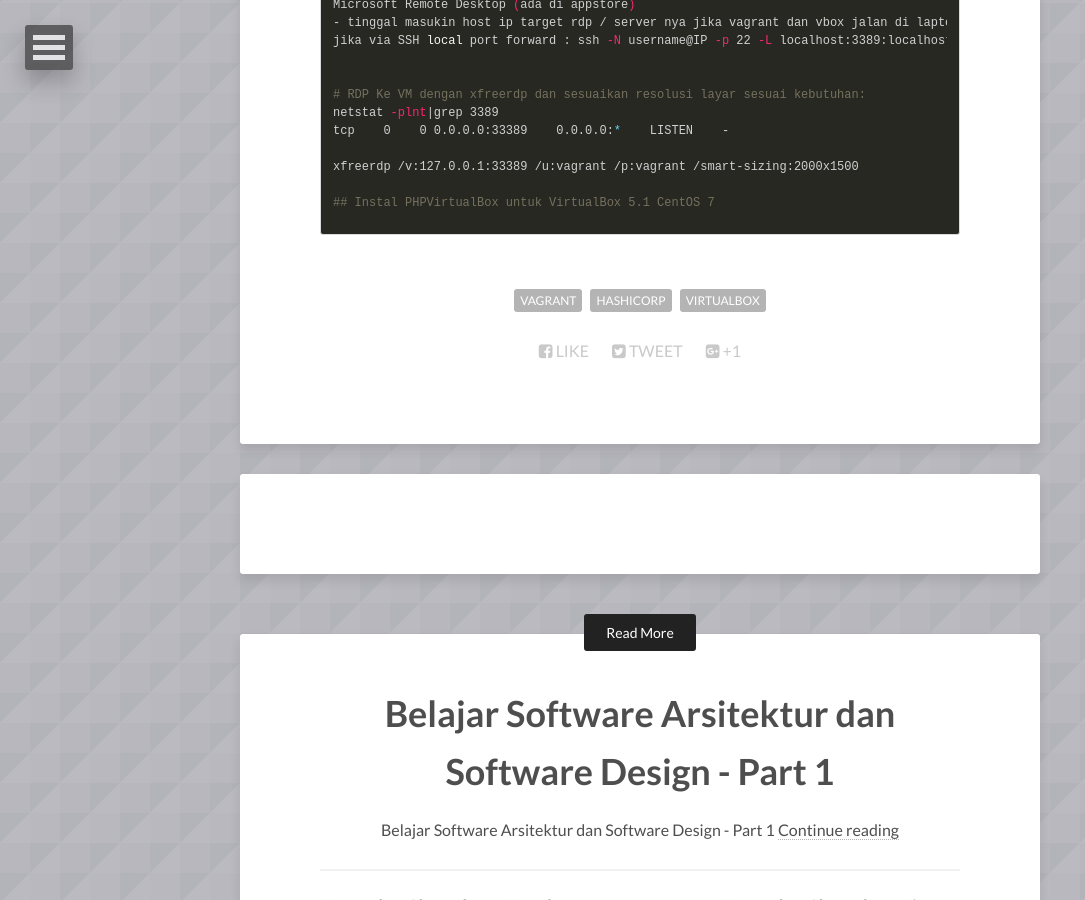
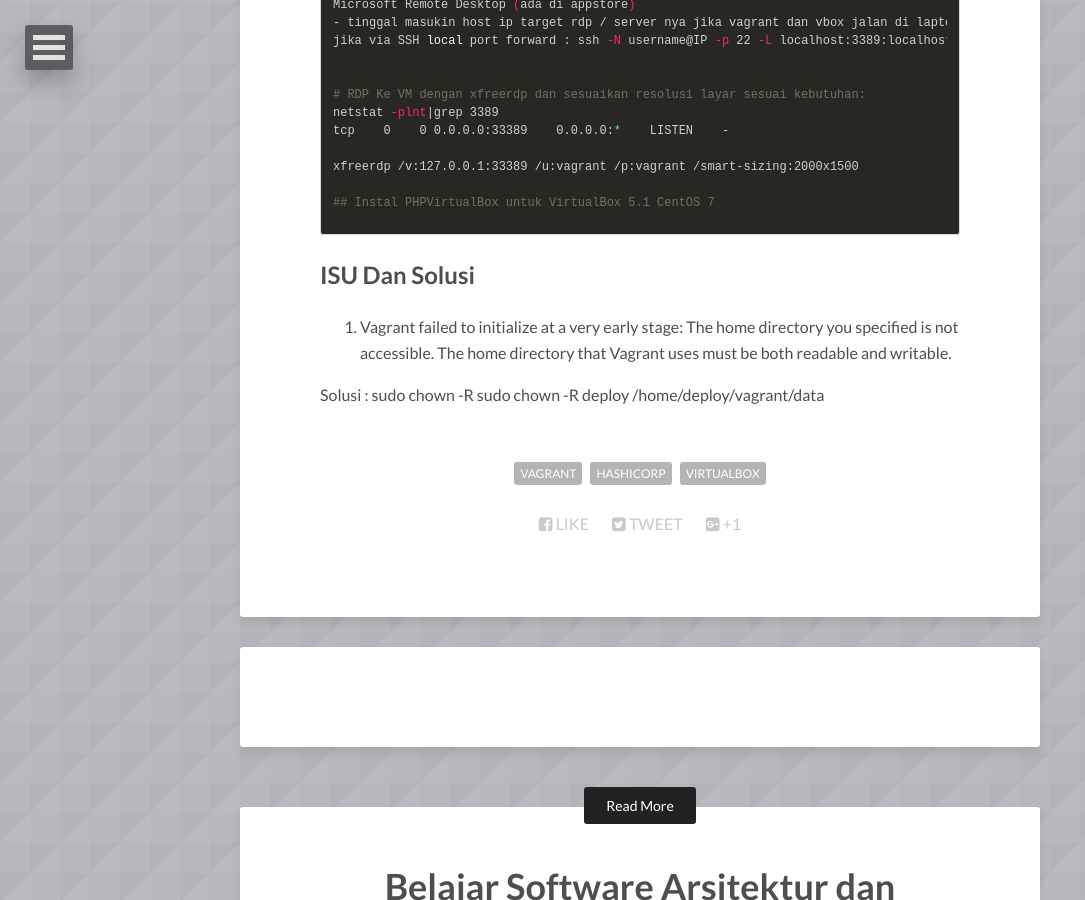
Before and after one commit to danigunawan/danigunawan.github.io, a Jekyll site: the page built from _posts/2022-11-09-belajar-vagrant-part-1.md, in a window 1280 px wide and 900 px high, scrolled down 4257 px. Shown: the whole window, without its empty margins (0-1085 px from the left). Built offline with Jekyll 4.4.1, drawn with Linux system fonts in a browser that asks for light colours; nearby versions of some CDN libraries; comment, search, counter and statistics services are not loaded; some of the changed text lies outside the part shown.

Commit message:
[ADD POSTING] belajar vagrant part 1 dan membuat blog jekyll hpstr di githup pages

```diff
--- a/_posts/2022-11-09-belajar-vagrant-part-1.md
+++ b/_posts/2022-11-09-belajar-vagrant-part-1.md
@@ -232,3 +232,14 @@ xfreerdp /v:127.0.0.1:33389 /u:vagrant /p:vagrant /smart-sizing:2000x1500
 
 
 {% endhighlight %}
+
+
+## ISU Dan Solusi
+
+1. Vagrant failed to initialize at a very early stage:
+The home directory you specified is not accessible. The home
+directory that Vagrant uses must be both readable and writable.
+
+Solusi :
+sudo chown -R <user> <directory>
+sudo chown -R deploy /home/deploy/vagrant/data
```
